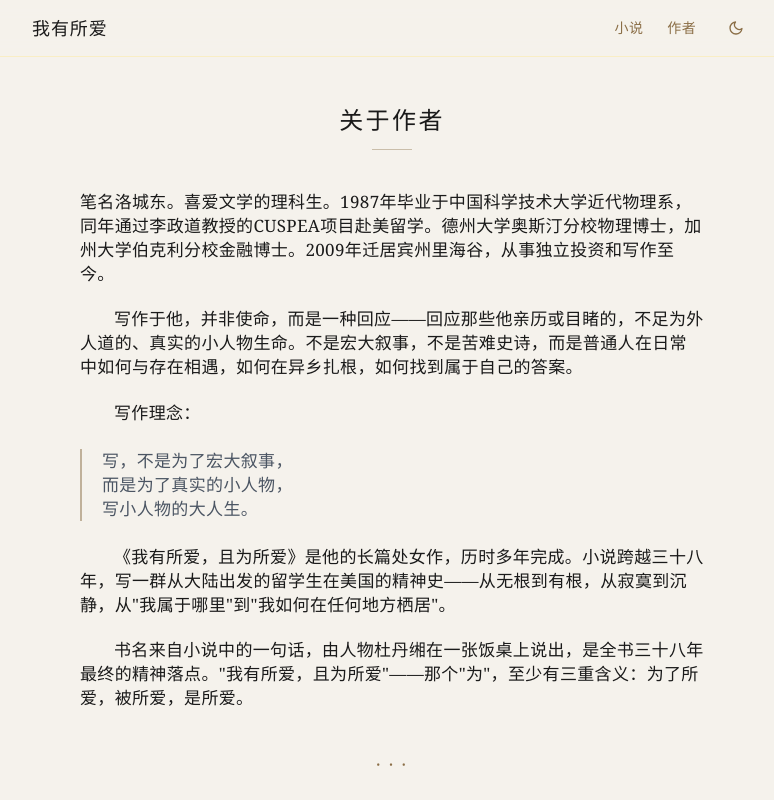
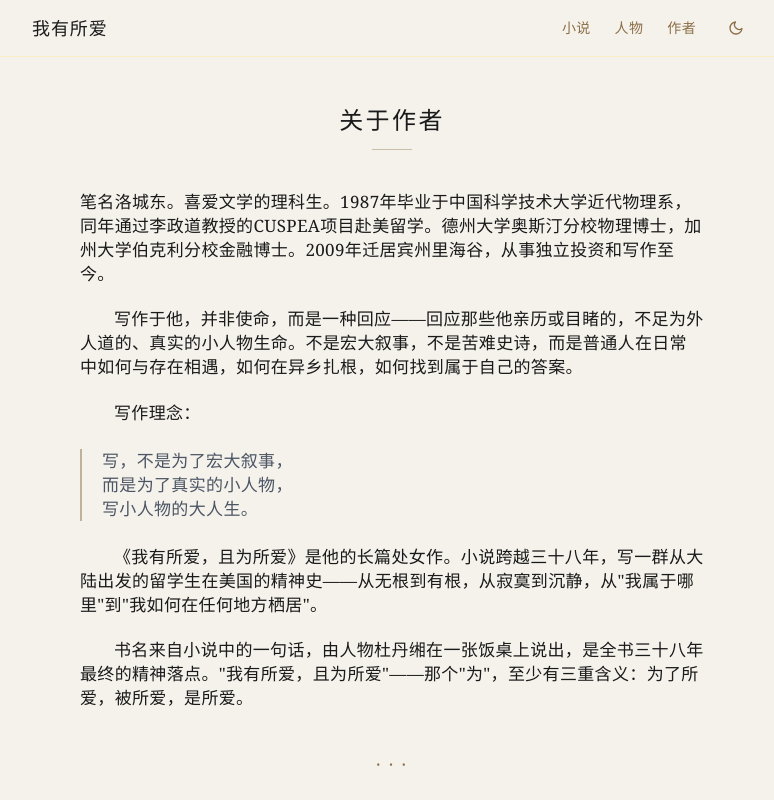
Before and after one commit to chengdongwrites/ihavemylove, a Next.js app: page /about in a window 1280 px wide. Shown: the top 800 px of the page, without its empty margins (248-1022 px from the left). Built offline with nearby package versions, Linux system fonts and the light colour scheme.

Commit message:
add characters to nav, fix author bio

```diff
--- a/src/app/about/page.tsx
+++ b/src/app/about/page.tsx
@@ -32,7 +32,7 @@ export default function AboutPage() {
             写小人物的大人生。
           </blockquote>
 
-          <p>《我有所爱，且为所爱》是他的长篇处女作，历时多年完成。小说跨越三十八年，写一群从大陆出发的留学生在美国的精神史——从无根到有根，从寂寞到沉静，从"我属于哪里"到"我如何在任何地方栖居"。</p>
+          <p>《我有所爱，且为所爱》是他的长篇处女作。小说跨越三十八年，写一群从大陆出发的留学生在美国的精神史——从无根到有根，从寂寞到沉静，从"我属于哪里"到"我如何在任何地方栖居"。</p>
 
           <p>书名来自小说中的一句话，由人物杜丹缃在一张饭桌上说出，是全书三十八年最终的精神落点。"我有所爱，且为所爱"——那个"为"，至少有三重含义：为了所爱，被所爱，是所爱。</p>
         </article>
--- a/src/components/SiteHeader.tsx
+++ b/src/components/SiteHeader.tsx
@@ -10,6 +10,7 @@ export default function SiteHeader() {
         </Link>
         <nav className="flex items-center gap-4 sm:gap-6 text-sm font-sans">
           <Link href="/novel" className="nav-link tracking-wide">小说</Link>
+          <Link href="/characters" className="nav-link tracking-wide hidden sm:inline">人物</Link>
           <Link href="/about" className="nav-link tracking-wide">作者</Link>
           <ThemeToggle />
         </nav>
```
